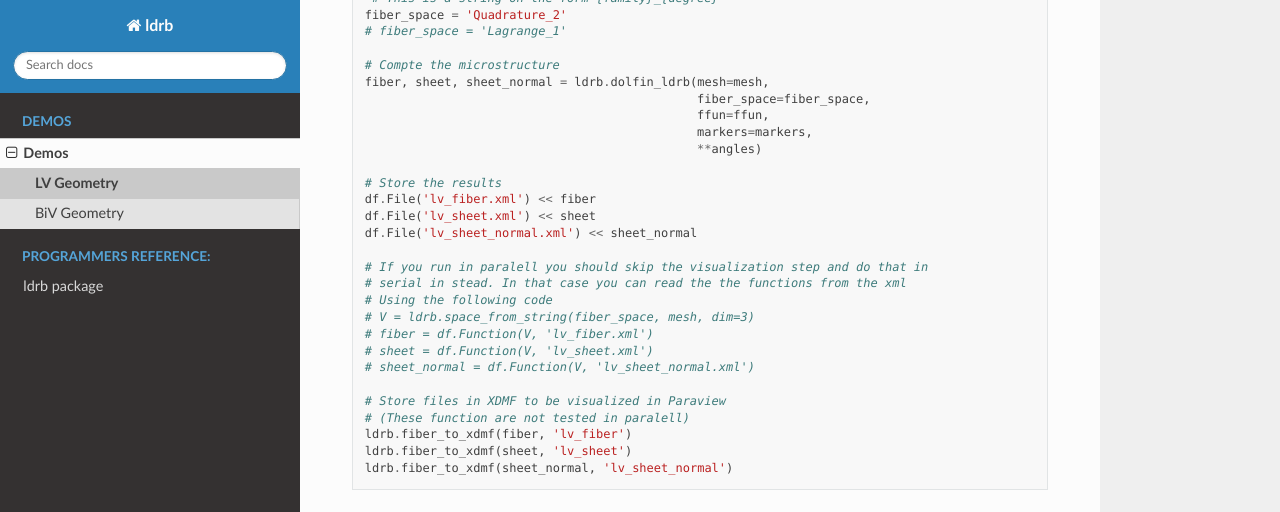
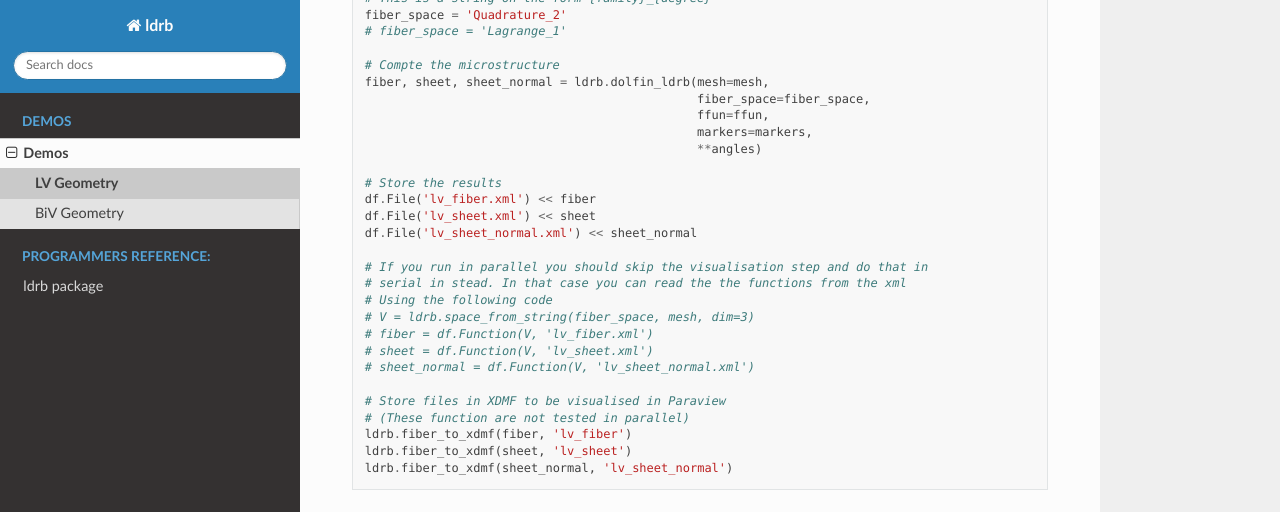
Before and after one commit to finsberg/ldrb, a Sphinx documentation site: the page built from docs/source/lv_demo.rst, in a window 1280 px wide and 900 px high, scrolled down 1063 px. Shown: the top 512 px of the window. Built offline with Sphinx 7.4.7 and the Read the Docs theme 2.0.0, drawn with Linux system fonts in a browser that asks for light colours.

Commit message:
Fix typo

```diff
--- a/docs/source/biv_demo.rst
+++ b/docs/source/biv_demo.rst
@@ -80,7 +80,7 @@ that don't work in serial. Say you want to run on 4 cpu's, you run the command:
     df.File('biv_sheet.xml') << sheet
     df.File('biv_sheet_normal.xml') << sheet_normal
 
-    # If you run in paralell you should skip the visualization step and do that in
+    # If you run in parallel you should skip the visualization step and do that in
     # serial in stead. In that case you can read the the functions from the xml
     # Using the following code
     # V = ldrb.space_from_string(fiber_space, mesh, dim=3)
@@ -89,7 +89,7 @@ that don't work in serial. Say you want to run on 4 cpu's, you run the command:
     # sheet_normal = df.Function(V, 'biv_sheet_normal.xml')
 
     # Store files in XDMF to be visualized in Paraview
-    # (These function are not tested in paralell)
+    # (These function are not tested in parallel)
     ldrb.fiber_to_xdmf(fiber, 'biv_fiber')
     ldrb.fiber_to_xdmf(sheet, 'biv_sheet')
     ldrb.fiber_to_xdmf(sheet_normal, 'biv_sheet_normal')
--- a/docs/source/lv_demo.rst
+++ b/docs/source/lv_demo.rst
@@ -54,7 +54,7 @@ that don't work in serial. Say you want to run on 4 cpu's, you run the command:
                   beta_epi_lv=0)     # Sheet angle on the epicardium
 
     # Choose space for the fiber fields
-     # This is a string on the form {family}_{degree}
+    # This is a string on the form {family}_{degree}
     fiber_space = 'Quadrature_2'
     # fiber_space = 'Lagrange_1'
 
@@ -70,7 +70,7 @@ that don't work in serial. Say you want to run on 4 cpu's, you run the command:
     df.File('lv_sheet.xml') << sheet
     df.File('lv_sheet_normal.xml') << sheet_normal
 
-    # If you run in paralell you should skip the visualization step and do that in
+    # If you run in parallel you should skip the visualisation step and do that in
     # serial in stead. In that case you can read the the functions from the xml
     # Using the following code
     # V = ldrb.space_from_string(fiber_space, mesh, dim=3)
@@ -78,8 +78,8 @@ that don't work in serial. Say you want to run on 4 cpu's, you run the command:
     # sheet = df.Function(V, 'lv_sheet.xml')
     # sheet_normal = df.Function(V, 'lv_sheet_normal.xml')
 
-    # Store files in XDMF to be visualized in Paraview
-    # (These function are not tested in paralell)
+    # Store files in XDMF to be visualised in Paraview
+    # (These function are not tested in parallel)
     ldrb.fiber_to_xdmf(fiber, 'lv_fiber')
     ldrb.fiber_to_xdmf(sheet, 'lv_sheet')
     ldrb.fiber_to_xdmf(sheet_normal, 'lv_sheet_normal')
```
Also changed, not shown: README.md (+2 -2 lines), 1 other file.
